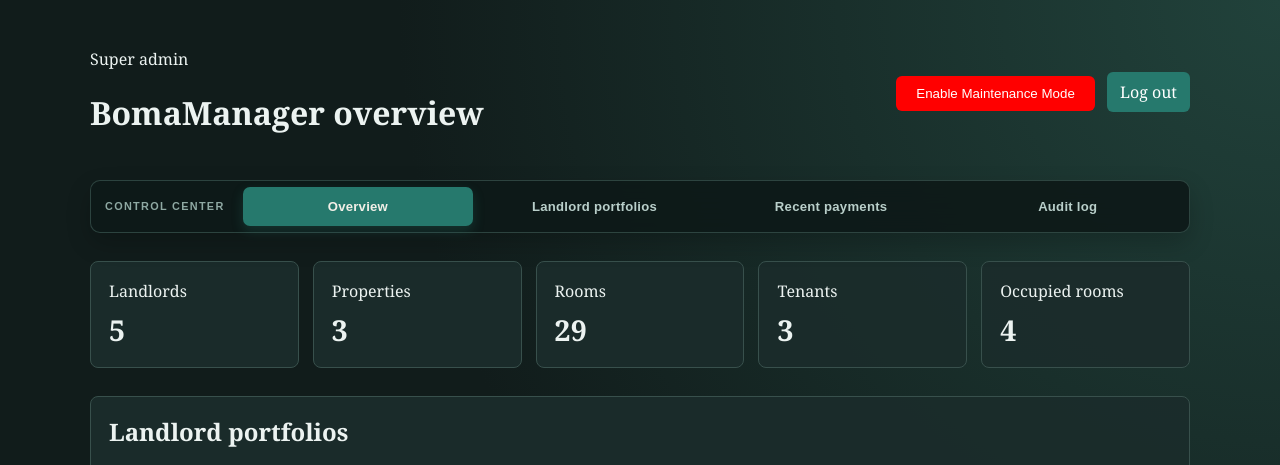
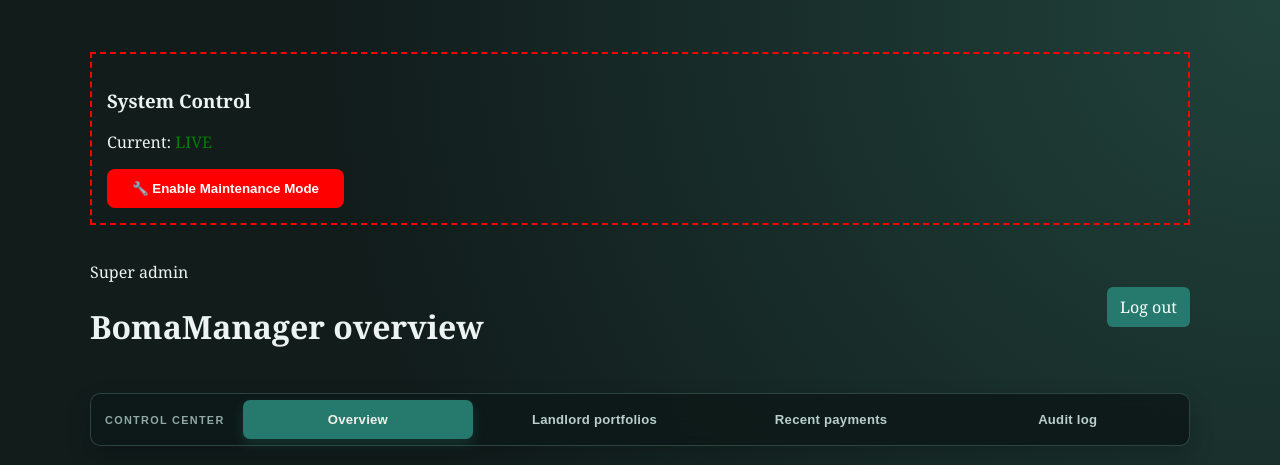
Before and after one commit to javanshakespeare0/BomaManager-, a Flask app: page /admin/dashboard in a window 1280 px wide. Shown: the top 465 px of the page. Run offline with Flask 3, Linux system fonts and the light colour scheme; a user stored in the database is signed in; parts of the project's set-up code (start-up, migrations or seed data) failed here and were passed over.

Commit message:
add maintenance mode

```diff
--- a/admin.py
+++ b/admin.py
@@ -73,6 +73,7 @@
     occupied_rooms = Room.query.filter_by(is_occupied=True).count()
     recent_payments = Payment.query.order_by(Payment.date_paid.desc()).limit(20).all()
     audit_logs = AuditLog.query.order_by(AuditLog.created_at.desc()).limit(12).all()
+    maintenance_state = is_maintenance_on()
 
     return render_template('admin_dashboard.html',
                          total_landlords=len(landlords),
@@ -85,7 +86,7 @@
                          audit_logs=audit_logs,
                          search=search,
                          status=status,
-                         maintenance=is_maintenance_on())
+                         maintenance=maintenance_state)
 
 @admin_bp.route('/admin/landlord/<int:user_id>')
 @admin_required
--- a/templates/admin_dashboard.html
+++ b/templates/admin_dashboard.html
@@ -82,14 +82,19 @@
 </head>
 <body>
   <main>
+    <!-- Maintenance Toggle - Always visible for super admin -->
+    <div style="margin: 20px 0; padding: 15px; border: 2px dashed red;">
+      <h3>System Control</h3>
+      <p>Current: {% if maintenance %} <span style="color:red">MAINTENANCE ON</span> {% else %} <span style="color:green">LIVE</span> {% endif %}</p>
+      <form action="/admin/toggle-maintenance" method="POST">
+        <button type="submit" class="maintenance-toggle {% if maintenance %}is-on{% else %}is-off{% endif %}" style="padding:12px 25px; border-radius:8px; font-weight:bold;">
+          {% if maintenance %}✅ Disable Maintenance{% else %}🔧 Enable Maintenance Mode{% endif %}
+        </button>
+      </form>
+    </div>
     <header>
       <div><p>Super admin</p><h1>BomaManager overview</h1></div>
       <div>
-        <form action="/admin/toggle-maintenance" method="POST" style="display:inline-block;margin-right:8px">
-          <button type="submit" class="maintenance-toggle {% if maintenance %}is-on{% else %}is-off{% endif %}">
-            {% if maintenance %}Disable Maintenance{% else %}Enable Maintenance Mode{% endif %}
-          </button>
-        </form>
         <a href="{{ url_for('admin.admin_logout') }}">Log out</a>
       </div>
     </header>
```
